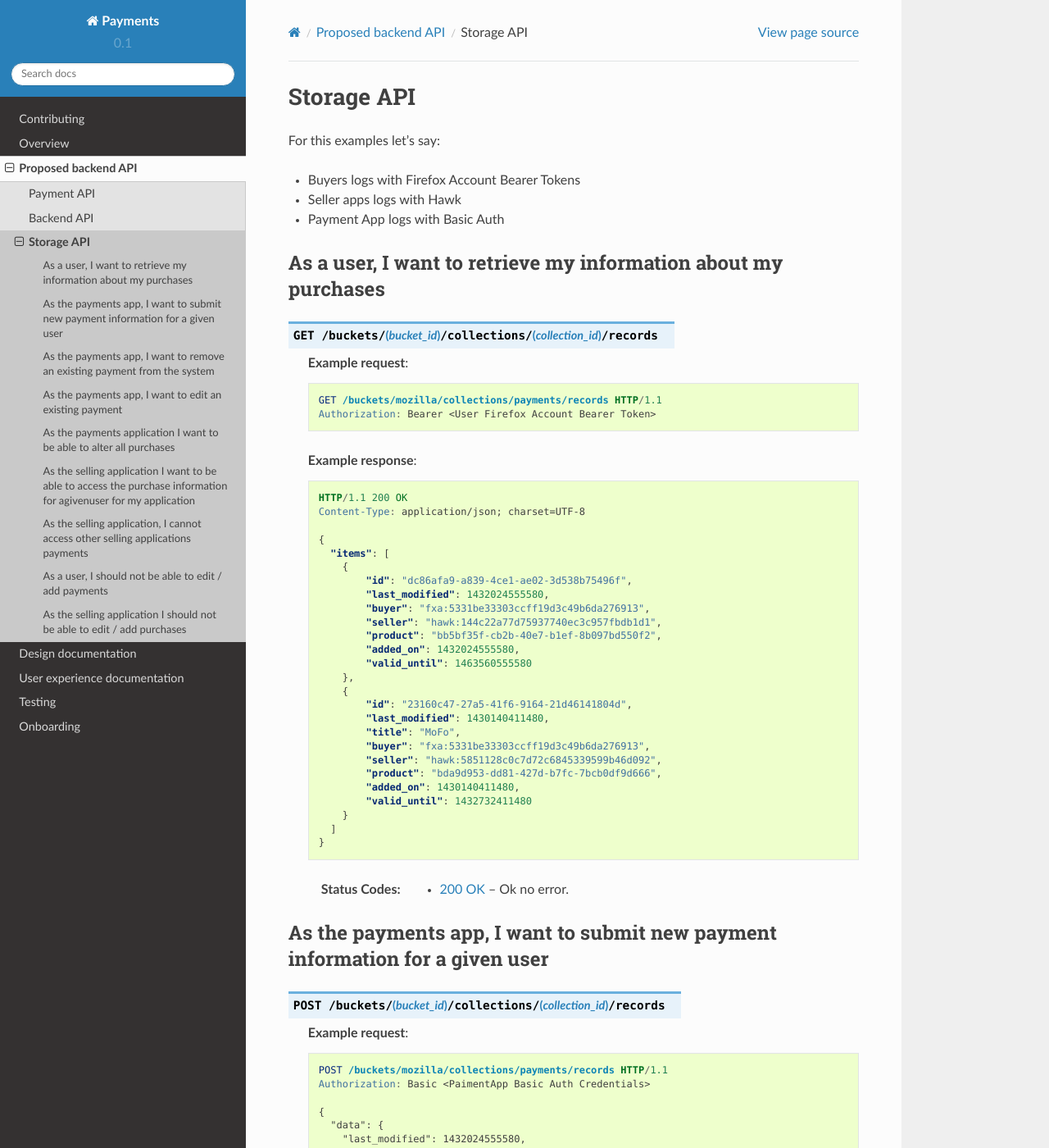
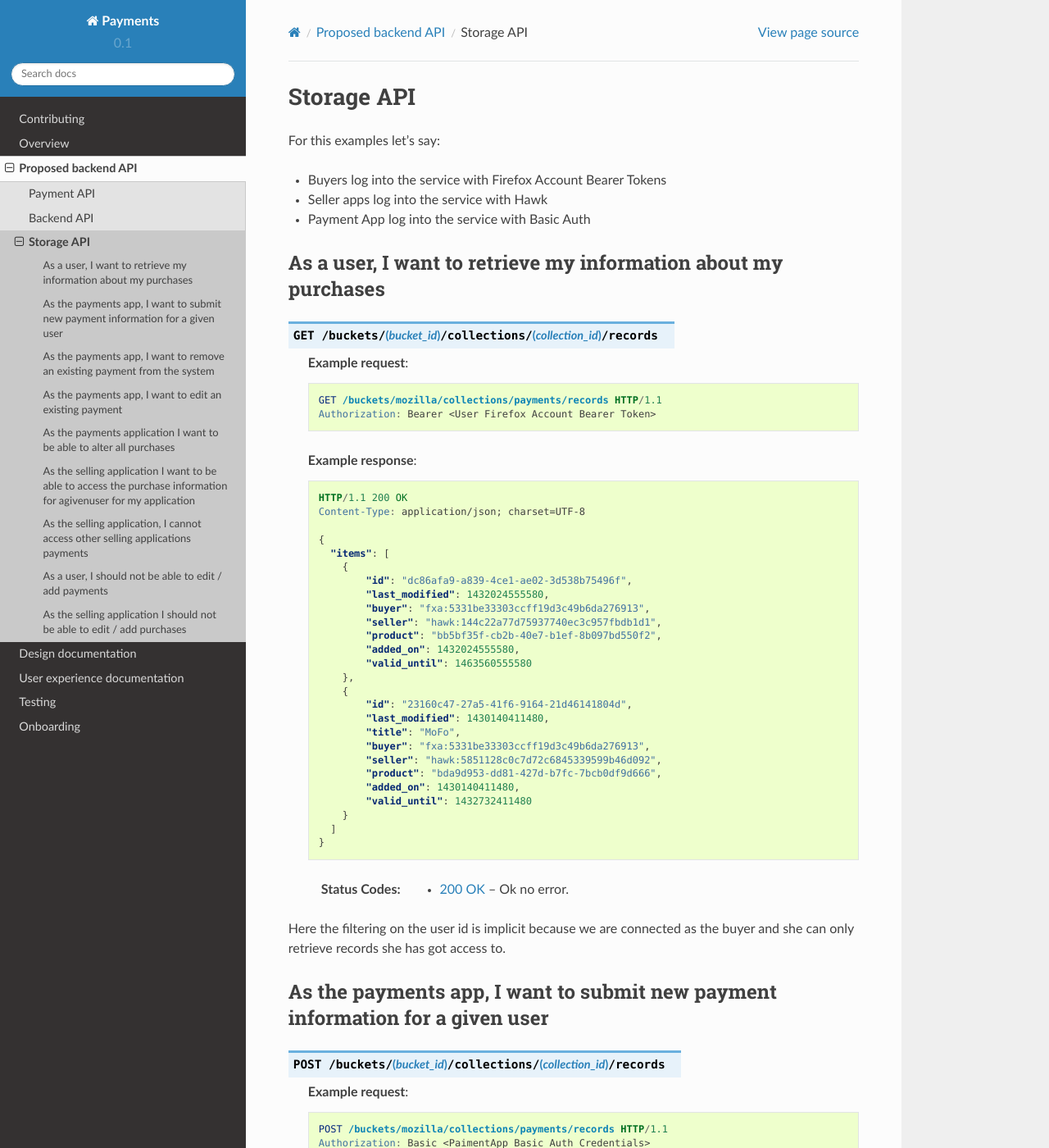
Before and after one commit to mozilla/payments, a Sphinx documentation site: the page built from docs/design/api/storage.rst, in a window 1280 px wide and 1400 px high. Shown: the whole window at 82% size. Built offline with Sphinx 7.4.7 and the Read the Docs theme 2.0.0, drawn with Linux system fonts in a browser that asks for light colours; some of the changed text lies outside the part shown.

Commit message:
@leplatrem review.

```diff
--- a/docs/design/api/storage.rst
+++ b/docs/design/api/storage.rst
@@ -3,9 +3,9 @@ Storage API
 
 For this examples let's say:
 
-- Buyers logs with Firefox Account Bearer Tokens
-- Seller apps logs with Hawk
-- Payment App logs with Basic Auth
+- Buyers log into the service with Firefox Account Bearer Tokens
+- Seller apps log into the service with Hawk
+- Payment App log into the service with Basic Auth
 
 
 As a user, I want to retrieve my information about my purchases
@@ -53,6 +53,9 @@ As a user, I want to retrieve my information about my purchases
 
     :statuscode 200: Ok no error.
 
+Here the filtering on the user id is implicit because we are connected
+as the buyer and she can only retrieve records she has got access
+to.
 
 
 As the payments app, I want to submit new payment information for a given user
@@ -133,6 +136,8 @@ As the payments app, I want to remove an existing payment from the system
 As the payments app, I want to edit an existing payment
 =======================================================
 
+Replace the existing record, using PUT:
+
 .. http:put:: /buckets/(bucket_id)/collections/(collection_id)/records/(record_id)
 
     **Example request**:
@@ -177,6 +182,9 @@ As the payments app, I want to edit an existing payment
         }
 
     :statuscode 200: Ok, no error
+
+
+Modify some fields of the existing record using PATCH:
 
 .. http:patch:: /buckets/(bucket_id)/collections/(collection_id)/records/(record_id)
 
```
Also changed, not shown: other parts of docs/design/api/storage.rst (+2 -2 lines).
